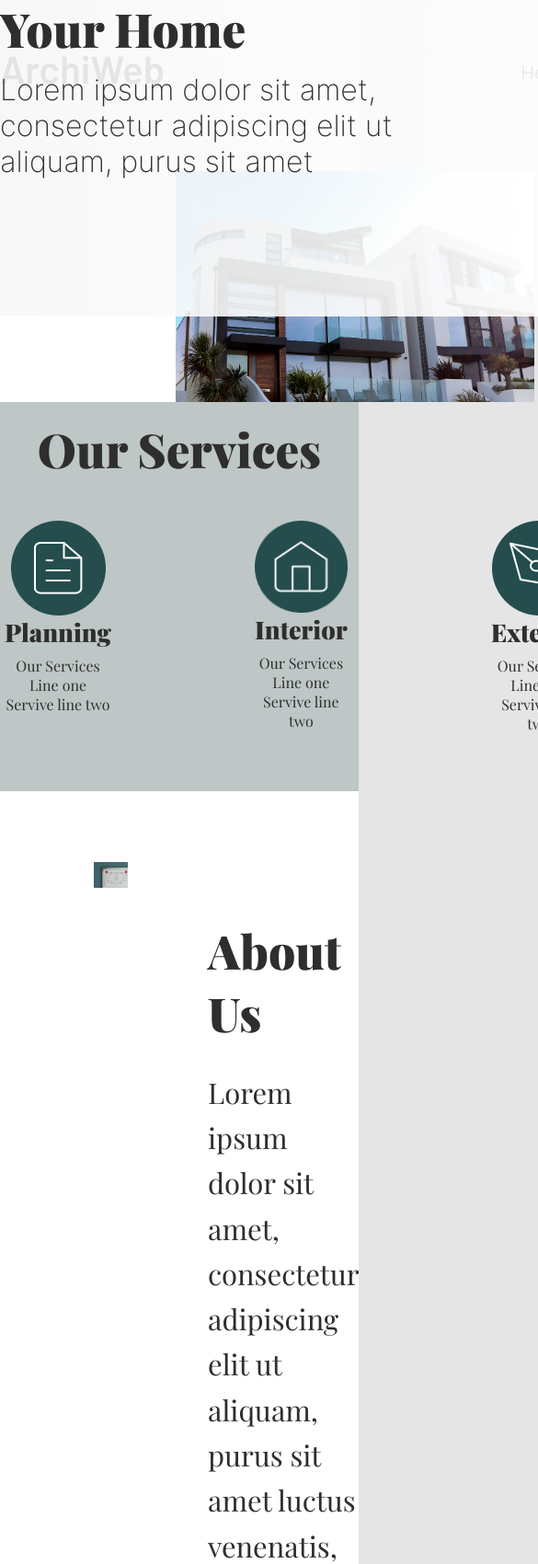
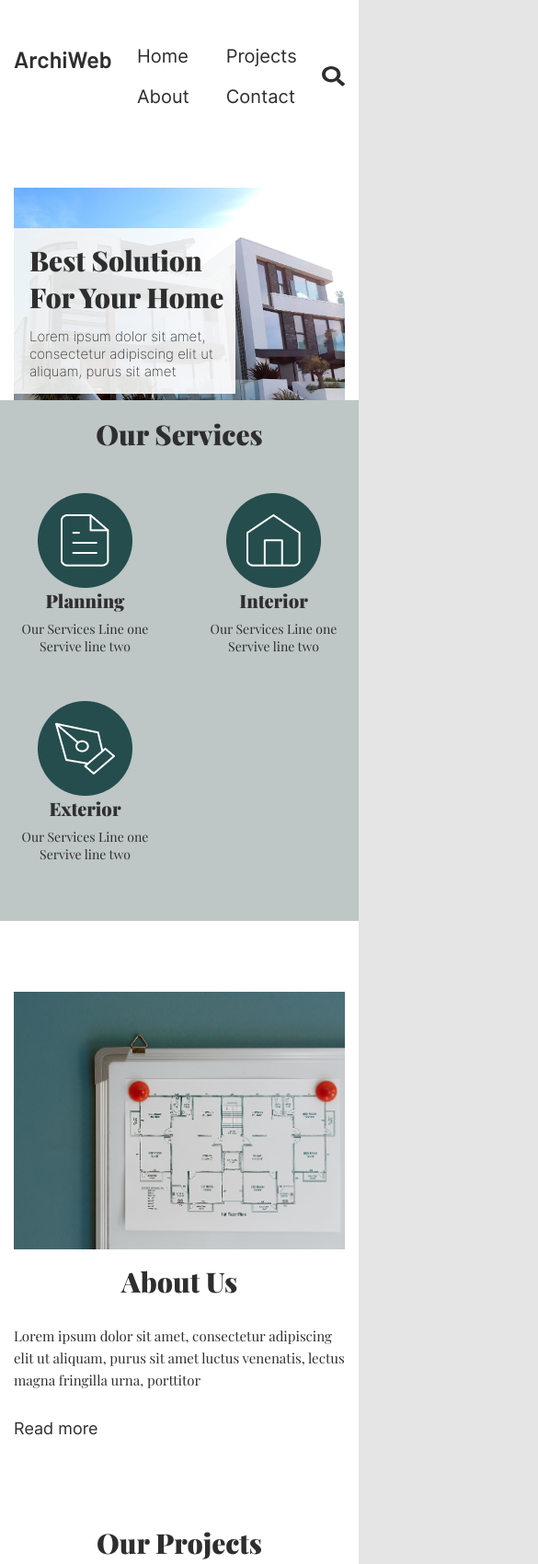
Before and after one commit to AKS-RU/portfolio_site_5, a plain HTML site: page index.html in a window 390 px wide. Shown: the top 1700 px of the page at 92% size, 585 px wide, since content can reach past the window. Drawn offline with Linux system fonts and the light colour scheme.

Commit message:
Завершение адаптации

```diff
--- a/css/main.css
+++ b/css/main.css
@@ -157,6 +157,7 @@ h2 {
   font-size: 51px;
   color: #2f2e2e;
 }
+/* Проект */
 /* header */
 .header__menu-menu_flex {
   padding-top: 49px;
@@ -192,16 +193,16 @@ h2 {
   color: #2f2e2e;
 }
 .header__title img {
+  max-width: 1150px;
   position: relative;
   padding-top: 87px;
-  margin-left: 191px;
+  margin-left: 290px;
 }
 .header__title-h1-inner {
   position: absolute;
   width: 691px;
-  min-height: 550px;
+  height: 550px;
   margin-top: -643px;
-  margin-left: -97px;
   background: linear-gradient(91deg, rgba(244, 246, 245, 0.9) 0%, rgba(255, 255, 255, 0.9) 100%);
 }
 .header__title h1,
@@ -235,8 +236,6 @@ h2 {
   grid-template-columns: repeat(3, 1fr);
   gap: 156px;
 }
-.services__grid-item {
-}
 .services__grid-item img {
   margin: 0 auto;
 }
@@ -262,8 +261,6 @@ h2 {
   display: flex;
   padding-top: 77px;
   margin-left: 102px;
-}
-.about_us__flex-left {
 }
 .about_us__flex-right {
   padding-top: 62px;
@@ -297,10 +294,6 @@ h2 {
   color: #2f2e2e;
 }
 /* our_projects */
-.our_projects {
-}
-.block {
-}
 .our_projects h2 {
   padding-top: 94px;
 }
@@ -309,8 +302,6 @@ h2 {
   display: grid;
   grid-template-columns: repeat(3, 1fr);
   gap: 85px 104px;
-}
-.our_projects-grid-card {
 }
 .our_projects-grid-card img {
   padding-bottom: 13px;
@@ -323,8 +314,6 @@ h2 {
   text-align: center;
 }
 /* Testiomonial */
-.testimonial {
-}
 .testimonial h2 {
   padding-top: 88px;
   text-align: center;
@@ -338,6 +327,9 @@ h2 {
 .testimonial__flex-card {
   display: flex;
 }
+  .testimonial__flex-card img {
+    align-self: center;
+  }
 .testimonial__flex-card-content {
   padding-top: 10px;
   padding-left: 30px;
@@ -357,12 +349,8 @@ h2 {
   color: #2f2e2e;
 }
 /* footer */
-.footer {
-}
 .footer .container{
   background: #2e2f32;
-}
-.block {
 }
 .footer h5 {
   font-family: var(--second-family);
@@ -375,8 +363,6 @@ h2 {
   display: flex;
   justify-content: space-between;
   padding-bottom: 47px;
-}
-.footer__flex-company {
 }
 .footer__flex-company h4 {
   font-family: var(--third-family);
@@ -422,3 +408,264 @@ h2 {
   padding-top: 16px;
   width: 295px;
 }
+/* адаптация */
+@media screen and (max-width: 1439px) {
+  .container {
+    padding-left: 15px;
+    padding-right: 15px;
+  }
+  .header__title img {
+  max-width: 1150px;
+  position: relative;
+  padding-top: 87px;
+  /* margin-left:270px; */
+  margin: 0 auto;
+}
+}
+@media screen and (max-width: 1400px) {
+  .header__menu-menu_flex {
+    justify-content: space-between;
+  }
+  .header__menu-menu_flex-menu {
+    justify-content: center;
+    margin-left: 0px;
+    margin-right: 0px;
+  }
+  .about_us__flex {
+    margin: 0 auto;
+    gap: 15px;
+  }
+  .about_us__flex-right {
+    padding-top: 62px;
+    margin-left: 60px;
+
+  }
+}
+@media screen and (max-width: 1200px) {
+  .header__title img {
+    max-width: 100%;
+  }
+  .header__title-h1-inner {
+    width: 550px;
+    height: 420px;
+    margin-top: -441px;
+  }
+  .header__title h1,
+  .header__title p {
+    max-width: 436px;
+    margin-left: 36px;
+  }
+  .header__title h1 {
+    padding-top: 74px;
+  }
+    .about_us__flex-right {
+    padding-top: 0px;
+    margin-left: 0px;
+  }
+  .footer__flex-articles {
+    margin-left: 0px;
+  }
+}
+@media screen and (max-width: 992px) {
+  h1,
+  h2 {
+    font-size: 45px;
+  }
+  .header__menu-menu_flex-menu {
+    gap: 50px;
+  }
+  .header__title p,
+  .about_us__flex-right p {
+    font-size: 25px;
+  }
+  .header__title-h1-inner {
+    width: 507px;
+    height: 374px;
+    margin-top: -441px;
+  }
+  .about_us__flex-right {
+    padding-top: 0px;
+    margin-left: 0px;
+  }
+  .testimonial__flex {
+    gap: 50px;
+  }
+  .testimonial__flex-card img {
+    width: 100px;
+    align-self: center;
+  }
+  .footer__flex {
+    flex-wrap: wrap;
+    gap: 50px;
+    justify-content: center;
+  }
+}
+@media screen and (max-width: 768px) {
+  h1,
+  h2 {
+      font-size: 35px;
+    }
+  .header__menu-menu_flex h4 {
+    font-size: 35px;
+  }
+  .header__menu-menu_flex-menu {
+    gap: 20px;
+  }
+  .header__title p,
+  .about_us__flex-right p {
+    font-size: 20px;
+  }
+  .header__title-h1-inner {
+    width: 344px;
+    height: 256px;
+    margin-top: -278px;
+  }
+  .header__title h1 {
+    padding-top: 38px;
+  }
+  .header__title h1,
+  .header__title p {
+    max-width: 320px;
+    margin-left: 17px;
+  }
+  .services__grid {
+    padding-left: 0px;
+    display: grid;
+    grid-template-columns: repeat(3, 1fr);
+    gap: 50px;
+  }
+  .services__grid-item h3 {
+    font-size: 20px;
+  }
+  .services__grid-item p {
+    font-size: 14px;
+  }
+  .about_us__flex {
+    flex-wrap: wrap;
+  }
+  .about_us__flex-right {
+    margin: 0 auto;
+  }
+  .about_us__flex-right h2 {
+    text-align: center;
+  }
+  .our_projects h2 {
+    text-align: center;
+  }
+  .our_projects-grid {
+    grid-template-columns: repeat(2, 1fr);
+    gap: 85px 104px;
+  }
+  .testimonial__flex-card {
+    flex-wrap: wrap;
+  }
+  .testimonial__flex-card img {
+    margin: 0 auto;
+  }
+}
+@media screen and (max-width: 658px) {
+  .header__menu-menu_flex-menu {
+    grid-template-columns: repeat(2, 1fr);
+  }
+
+}
+@media screen and (max-width: 576px) {
+  .services__grid {
+    grid-template-columns: repeat(2, 1fr);
+  }
+  .about_us__flex-right a {
+    font-size: 18px;
+  }
+  .testimonial__flex {
+    flex-wrap: wrap;
+    justify-content: center;
+  }
+  .testimonial__flex-card {
+    flex-direction: column;
+
+  }
+}
+@media screen and (max-width: 500px) {
+  h1,
+  h2 {
+    font-size: 30px;
+    }
+  .header__menu-menu_flex-menu {
+    padding-top: 0px;
+  }
+  .header__menu-menu_flex h4 {
+    font-size: 25px;
+  }
+  .header__title p,
+  .about_us__flex-right p {
+    font-size: 15px;
+  }
+  .header__title-h1-inner {
+    width: 241px;
+    height: 180px;
+    margin-top: -187px;
+  }
+  .header__title h1 {
+    padding-top: 15px;
+  }
+  .our_projects-grid {
+    padding-top: 50px;
+    grid-template-columns: repeat(1, 1fr);
+    justify-items: center;
+    gap: 25px;
+  }
+}
+@media screen and (max-width: 376px) {
+  h1,
+  h2 {
+    font-size: 20px;
+    }
+  .header__title p,
+  .about_us__flex-right p {
+    font-size: 10px;
+  }
+  .header__menu-menu_flex {
+    flex-wrap: wrap;
+    gap: 30px;
+    align-items: center;
+  }
+  .header__title img {
+    padding-top: 50px;
+  }
+  .header__title-h1-inner {
+    width: 168px;
+    height: 124px;
+    margin-top: -135px;
+  }
+  .header__title h1 {
+    padding-top: 8px;
+  }
+  .services h2 {
+    padding-top: 50px;
+  }
+  .services__grid {
+    padding-top: 25px;
+    grid-template-columns: repeat(1, 1fr);
+  }
+  .services__grid-item h3 {
+    font-size: 17px;
+  }
+  .services__grid-item p {
+    font-size: 12px;
+  }
+  .about_us__flex {
+    padding-top: 50px;
+  }
+  .our_projects h2 {
+    padding-top: 50px;
+  }
+  .our_projects-grid-card p {
+    font-size: 14px;
+  }
+  .testimonial h2 {
+    padding-top: 50px;
+  }
+  .testimonial__flex {
+    padding-bottom: 50px;
+  }
+}
```
Also changed, not shown: index.html (+1 -2 lines).
